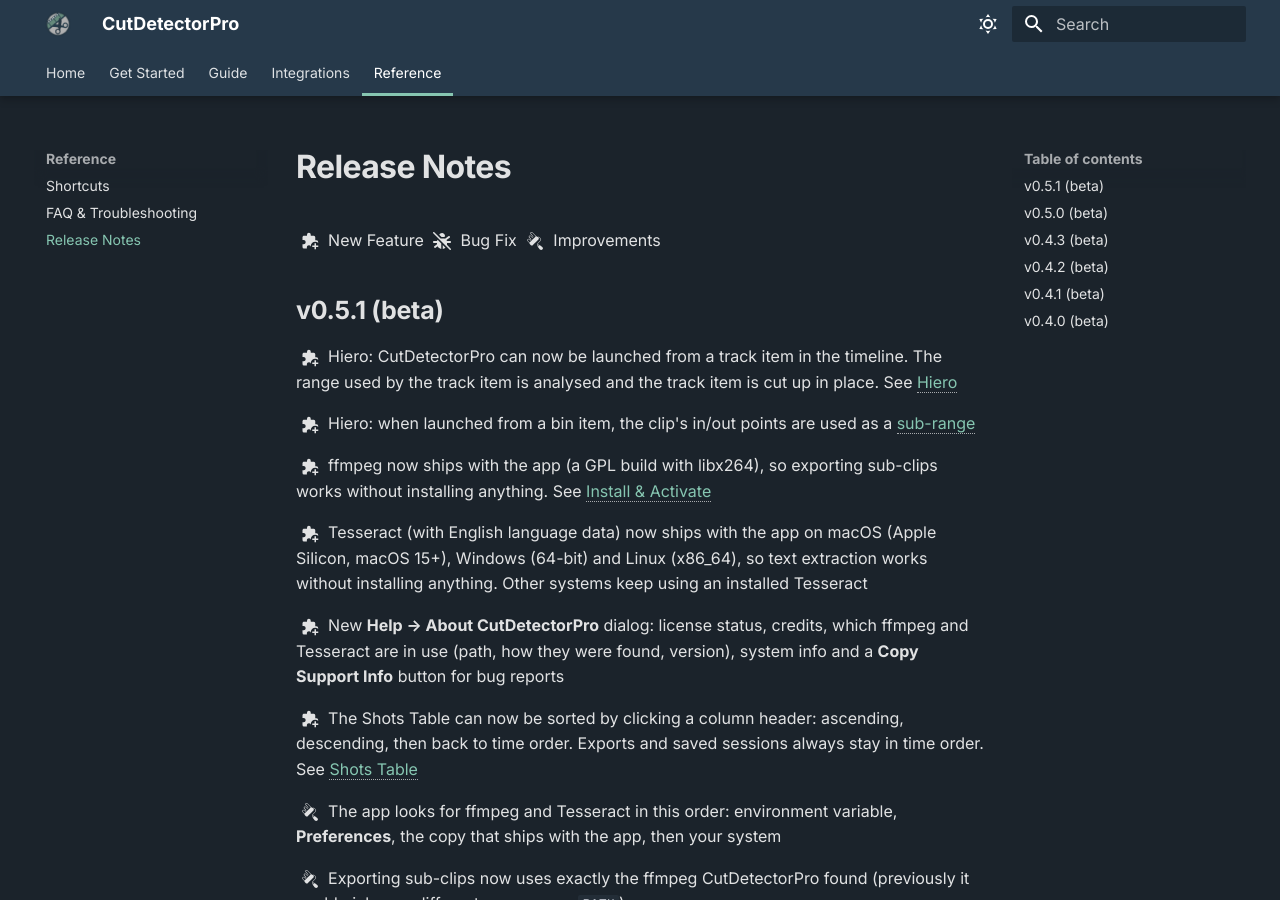
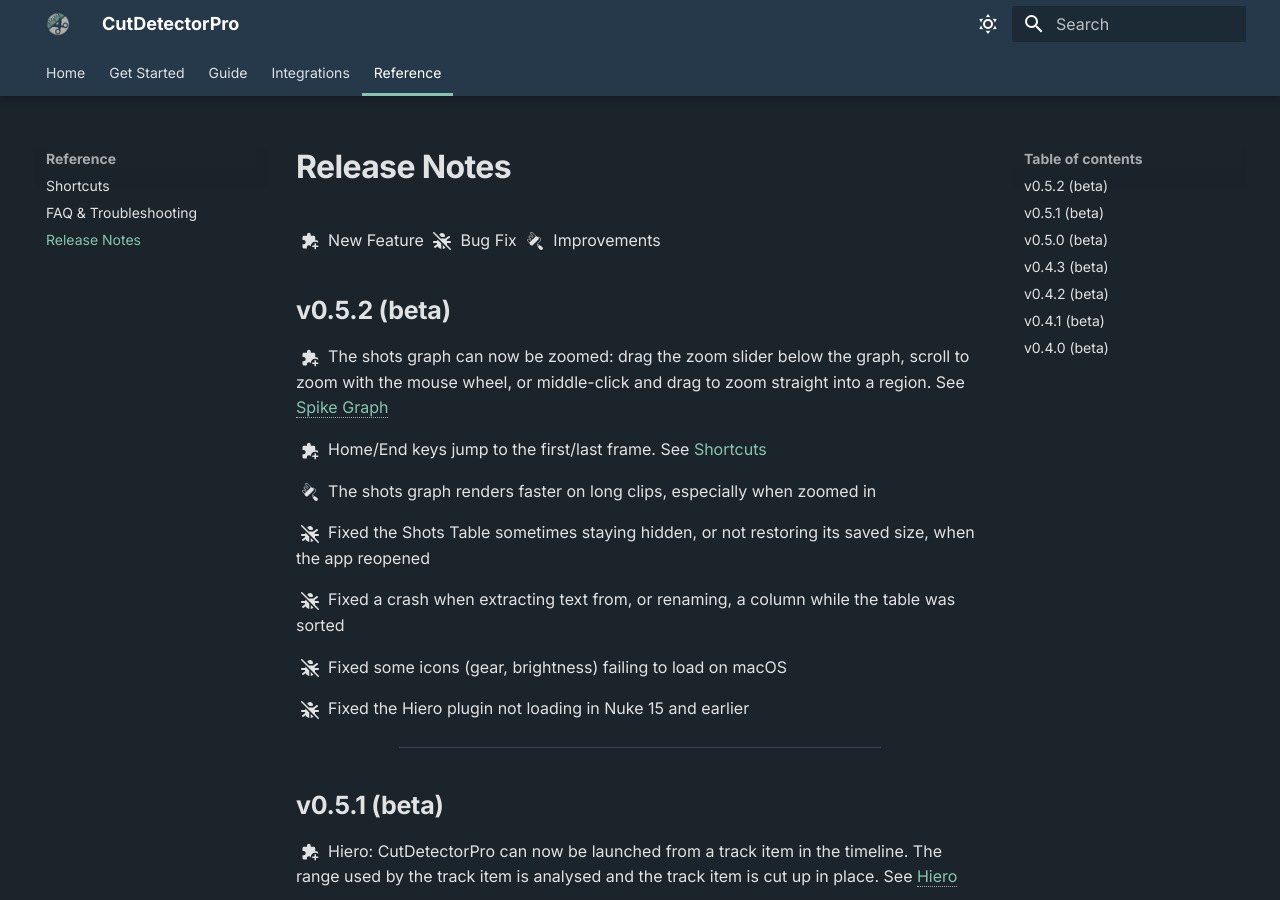
Before and after one commit to frueter/cutdetector-docs, an MkDocs documentation site: the page built from docs/release_notes.md, in a window 1280 px wide and 900 px high. Built offline with MkDocs 1.6.1 and Material for MkDocs 9.7.7, drawn with Linux system fonts in a browser that asks for light colours; comment, search, counter and statistics services are not loaded.

Commit message:
Document v0.5.2: graph zoom controls, Home/End hotkeys
Add the shots-graph zoom slider/wheel/middle-drag controls to
spike_graph.md and shortcuts.md, the Home/End hotkeys alongside the
existing Left/Right entries, and a new v0.5.2 (beta) release-notes
section covering those plus the table-visibility, sort-proxy-crash,
macOS icon, and Hiero/Nuke-15 bug fixes.

Co-Authored-By: Claude Sonnet 5 <noreply@anthropic.com>

```diff
--- a/docs/release_notes.md
+++ b/docs/release_notes.md
@@ -1,5 +1,22 @@
 # Release Notes
 :material-puzzle-plus: New Feature  :fontawesome-solid-bug-slash: Bug Fix  :simple-renovate: Improvements
+
+## v0.5.2 (beta)
+:material-puzzle-plus: The shots graph can now be zoomed: drag the zoom slider below the graph, scroll to zoom with the mouse wheel, or middle-click and drag to zoom straight into a region. See [Spike Graph](spike_graph.md#zooming-in)
+
+:material-puzzle-plus: Home/End keys jump to the first/last frame. See [Shortcuts](shortcuts.md)
+
+:simple-renovate: The shots graph renders faster on long clips, especially when zoomed in
+
+:fontawesome-solid-bug-slash: Fixed the Shots Table sometimes staying hidden, or not restoring its saved size, when the app reopened
+
+:fontawesome-solid-bug-slash: Fixed a crash when extracting text from, or renaming, a column while the table was sorted
+
+:fontawesome-solid-bug-slash: Fixed some icons (gear, brightness) failing to load on macOS
+
+:fontawesome-solid-bug-slash: Fixed the Hiero plugin not loading in Nuke 15 and earlier
+
+---
 
 ## v0.5.1 (beta)
 :material-puzzle-plus: Hiero: CutDetectorPro can now be launched from a track item in the timeline. The range used by the track item is analysed and the track item is cut up in place. See [Hiero](hiero_integration.md)
```
Also changed, not shown: docs/shortcuts.md (+4 -0 lines), docs/spike_graph.md (+13 -0 lines).
